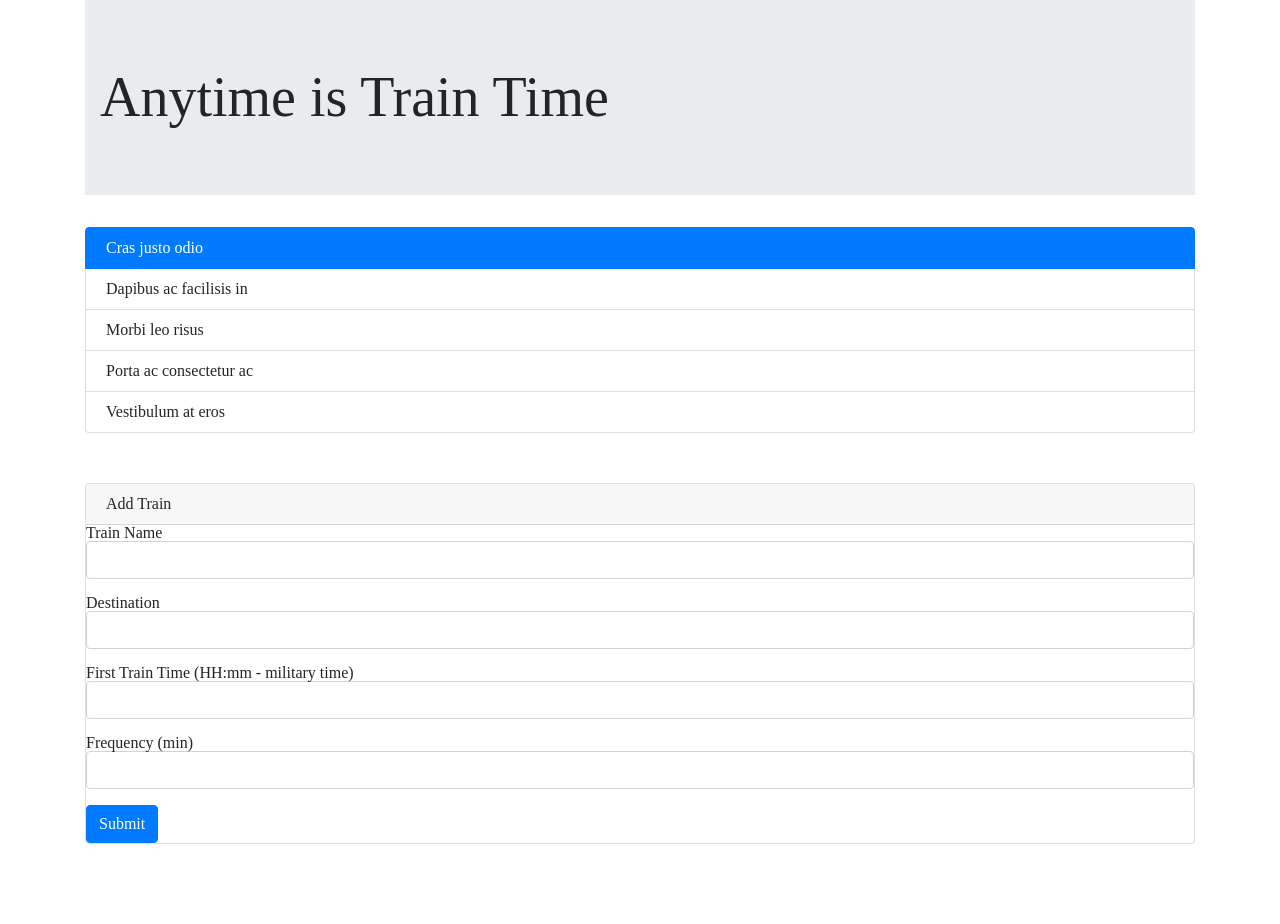
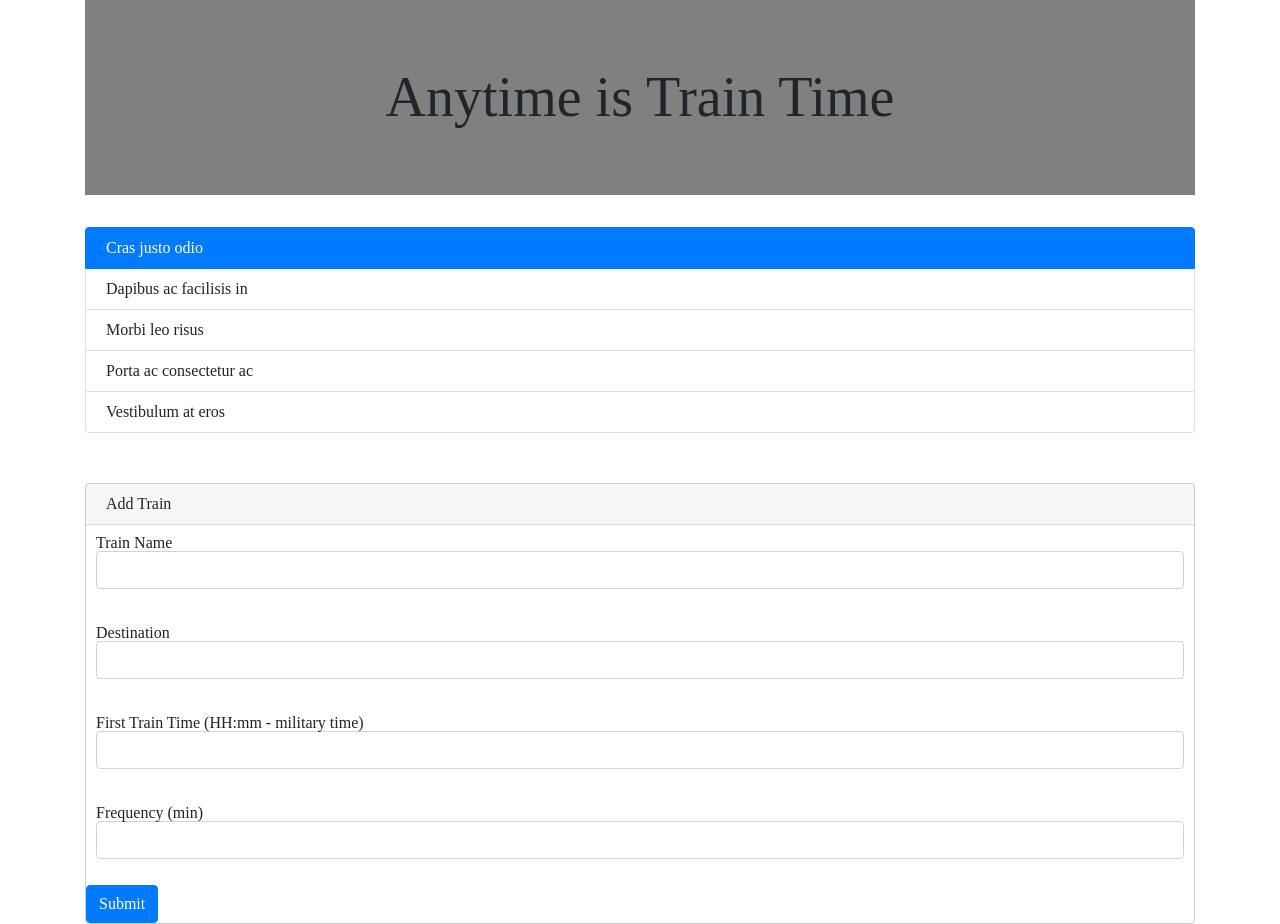
Before and after one commit to awald220/Train-Activity, a plain HTML site: page index.html in a window 1280 px wide. Before the commit the page ends 844 px from the top, so only its background shows below. Drawn offline with nearby package versions, Linux system fonts and the light colour scheme.

Commit message:
add more style

```diff
--- a/assets/css/style.css
+++ b/assets/css/style.css
@@ -1,3 +1,24 @@
+body {
+    width: 100%;
+
+}
+
+.topSection {
+    text-align: center;
+    background-color: grey;
+}
+
+
+
 .userInput {
     margin-top: 50px;
+    border: 1px solid #cccccc;
 }
+
+.form-group {
+    padding: 10px;
+}
+
+.form {
+    padding: 10px;
+}
--- a/index.html
+++ b/index.html
@@ -9,13 +9,14 @@
     <title>Train Schedule</title>
 </head>
 <body>
+
    <div class="container">
-    <div class="jumbotron jumbotron-fluid">
+    <div class="jumbotron jumbotron-fluid topSection">
         <div class="container">
           <h1 class="display-4">Anytime is Train Time</h1>
           <p class="lead"></p>
         </div>
-      </div>
+    </div>
 
 
       <ul class="list-group">
```
Also changed, not shown: assets/Images/download.jpeg (added), assets/Images/images.jpeg (added).
